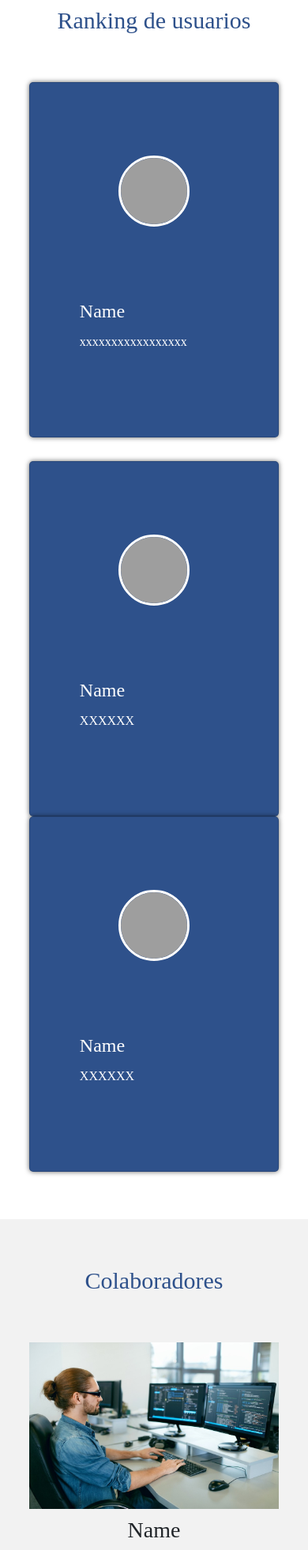
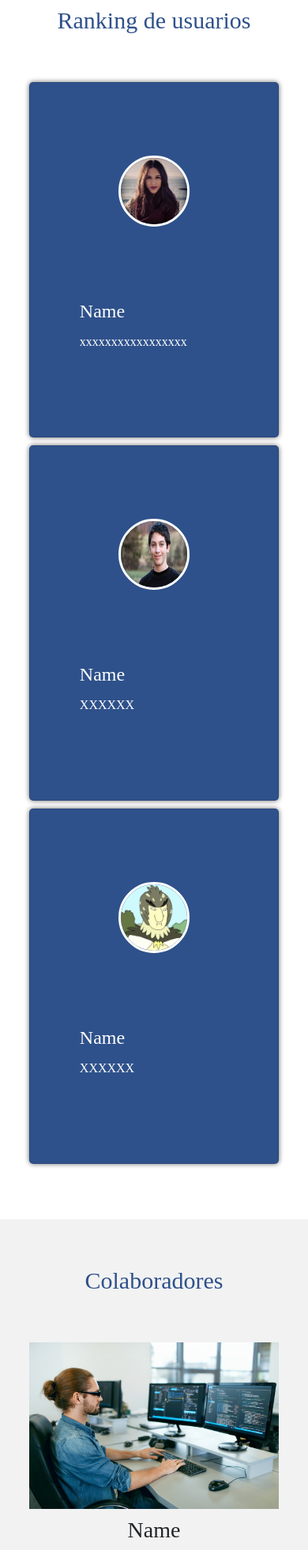
Before and after one commit to EliasZaccheo/DHFS-Grupo1, a PHP site: page /home.php in a window 390 px wide. Shown: the part 4511-6474 px from the top of the page at 79% size. Run offline with PHP 8.4, Linux system fonts and the light colour scheme; grey boxes are pictures that could not be loaded.

Commit message:
correciones de imagenes y cards

```diff
--- a/css/styletrivia.css
+++ b/css/styletrivia.css
@@ -208,7 +208,7 @@ border-radius: 50px; /*bordes redondos*/
 .cards .card img{
     width: 100px;
     height: 100px;
-    object-fit: cover;
+    /*object-fit: cover;*/
     border: 3px solid #fff;
     border-radius: 50%;
     display: block;
@@ -331,10 +331,7 @@ footer{
 
     .cards .card{
         width: 90%;
-    }
-
-    .cards .card:first-child{
-        margin-bottom: 30px;
+        margin-bottom: 10px;
     }
 
     /* servicios */
--- a/home.php
+++ b/home.php
@@ -93,14 +93,14 @@
             <h2 class="titulo">Ranking de usuarios</h2>
             <div class="cards">
                 <div class="card">
-                    <img src="img/.jpg" alt="">
+                    <img src="img/usersProfiles/Melina.suarez15.jpg" alt="">
                     <div class="contenido-texto-card">
                         <h4>Name</h4>
                         <p>xxxxxxxxxxxxxxxxx</p>
                     </div>
                 </div>
                 <div class="card">
-                    <img src="img/.jpg" alt="">
+                    <img src="img/usersProfiles/Augusto_f20.jpg" alt="">
                     <div class="contenido-texto-card">
                         <h4>Name</h4>
                         <p>XXXXXX</p>
@@ -108,7 +108,7 @@
                   </div>
 
                     <div class="card">
-                        <img src="img/.jpg" alt="">
+                        <img src="img/usersProfiles/birdperson.jpg" alt="">
                         <div class="contenido-texto-card">
                             <h4>Name</h4>
                             <p>XXXXXX</p>
```
